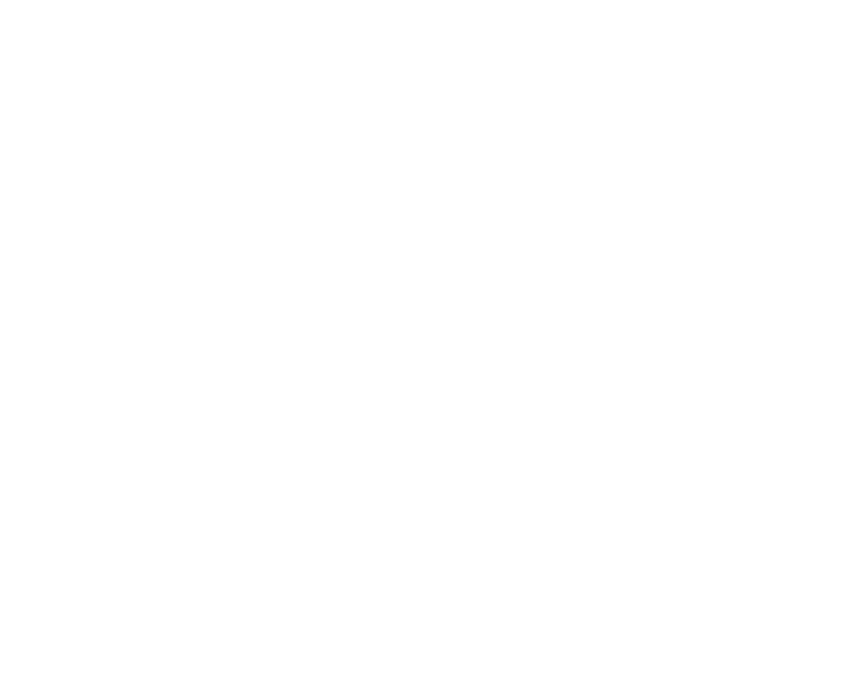
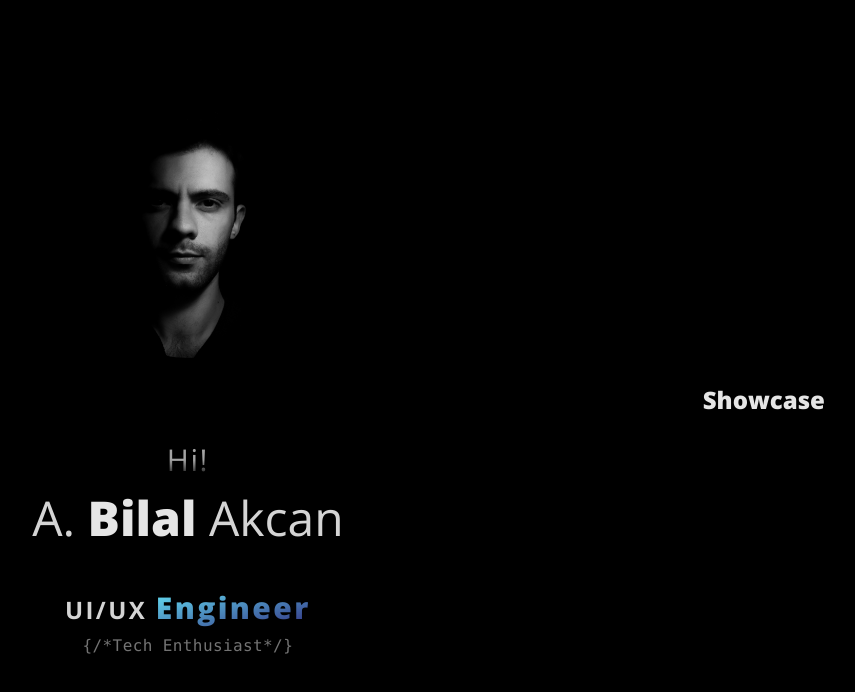
Before and after one commit to bllakcn/portfolio-bilal, a React (Create React App) app: page /projects in a window 1280 px wide. Before the commit this address had no page. Shown: the top 692 px of the page, without its empty margins (50-905 px from the left). Built offline with nearby package versions, Linux system fonts and the light colour scheme.

Commit message:
create a project showcase page

```diff
--- a/src/App.js
+++ b/src/App.js
@@ -2,6 +2,8 @@
 
 import './App.css';
 import Home from './pages/Home/Home';
+import Projects from './pages/Projects/Projects';
+
 
 function App() {
   return (
@@ -9,6 +11,7 @@
       <BrowserRouter basename={process.env.PUBLIC_URL}>
         <Routes>
           <Route element={<Home/>} path='/'/>
+          <Route element={<Projects/>} path='/projects'></Route>
         </Routes>
       </BrowserRouter>
     </div>
--- a/src/pages/Home/Home.js
+++ b/src/pages/Home/Home.js
@@ -19,7 +19,7 @@
             <h3 className='p-0 m-0 tracking-wide text-l font-mono select-none text-neutral-500'>{line}</h3>
           </div>
         </header>
-        <div className='lg:max-w-3xl mx-auto lg:opacity-90 lg:hover:opacity-100 lg:transition-opacity lg:flex-1 min-h-screen bg-black flex flex-col justify-center gap-20 md:gap-0'>
+        <div className='lg:max-w-3xl mx-auto lg:flex-1 min-h-screen bg-black flex flex-col justify-center gap-20 md:gap-0 lg:opacity-90 lg:hover:opacity-100 lg:transition-opacity'>
           <About></About>
           <Skills></Skills>
           <Contact></Contact>
--- a/src/pages/Home/components/About.css
+++ b/src/pages/Home/components/About.css
@@ -3,7 +3,7 @@
     width: 0%;
   }
   100%{
-    width: 150px;
+    width: 200px;
   }
 }
 
@@ -24,6 +24,7 @@
 }
 .underline-btn {
   position: relative;
+  font-weight: 500;
 }
 .underline-btn::after {
   content: '';
@@ -39,7 +40,7 @@
 .underline-btn:hover::after {
   content: '';
   position: absolute;
-  width: 150px;
+  width: 200px;
   height: 1px;
   background-color: rgb(212 212 212);
   bottom: 0;
--- a/src/pages/Home/components/About.js
+++ b/src/pages/Home/components/About.js
@@ -1,3 +1,4 @@
+import { Link } from 'react-router-dom'
 import './About.css'
 
 export default function About() {
@@ -8,6 +9,7 @@
       <div className='z-10 text-center w-11/12 mx-auto max-w-lg'>
         <p><b>Architecture</b> graduate freelancing in <b>tech</b>. Passionate about <b>designing</b> and <b>developing</b> that great <b className='underline decoration-wavy'>user experience</b>.</p>
       </div>
+      <Link className='z-10 mt-5 underline-btn' to='/projects'>Take a look at the projects</Link>
     </section>
   )
 }
--- /dev/null
+++ b/src/pages/Projects/Projects.js
@@ -0,0 +1,22 @@
+import profile from '../../assets/profile.jpg'
+
+const line = "{/*Tech Enthusiast*/}"
+
+export default function Projects() {
+  return (
+    <div className='min-h-screen lg:px-16 lg:flex bg-black justify-between'>
+      <aside className="hidden lg:flex lg:lg:max-w-lg bg-black min-h-screen flex-col justify-center items-center mx-auto -mt-10">
+        <img className="w-64 h-64 mb-5 rounded-full" src={profile} alt="profile" />
+        <div className='text-center mt-16'>
+          <p className="mb-4 text-3xl tracking-wider text-transparent bg-clip-text bg-gradient-to-b from-neutral-400 via-neutral-400 to-transparent">Hi!</p>
+          <h1 className='text-5xl text-neutral-300 mb-12'>A. <span className='font-extrabold text-neutral-200'>Bilal</span> Akcan</h1>
+          <h3 className='p-0 mb-2 tracking-widest text-2xl font-bold text-neutral-300'>UI/UX <span className='text-3xl font-black text-transparent bg-clip-text bg-gradient-to-br from-cyan-300 to-indigo-900'>Engineer</span></h3>
+          <h3 className='p-0 m-0 tracking-wide text-l font-mono select-none text-neutral-500'>{line}</h3>
+        </div>
+      </aside>
+      <main className='text-neutral-300 text-center lg:max-w-3xl mx-auto lg:opacity-90 lg:hover:opacity-100 lg:transition-opacity lg:flex-1 min-h-screen bg-black flex flex-col lg:justify-center gap-20 md:gap-0'>
+        <h2 className='text-neutral-200 my-10 text-2xl font-black'>Showcase</h2>
+      </main>
+    </div>
+  )
+}
```
Also changed, not shown: src/pages/Home/components/Contact.js (+5 -5 lines).
